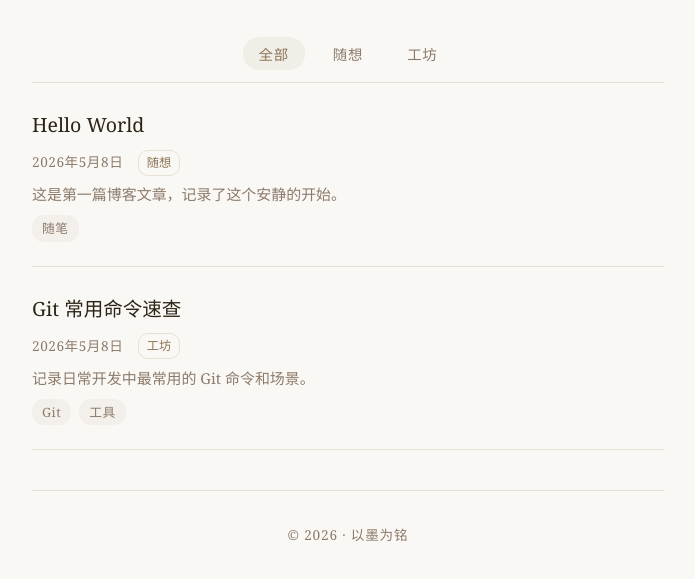
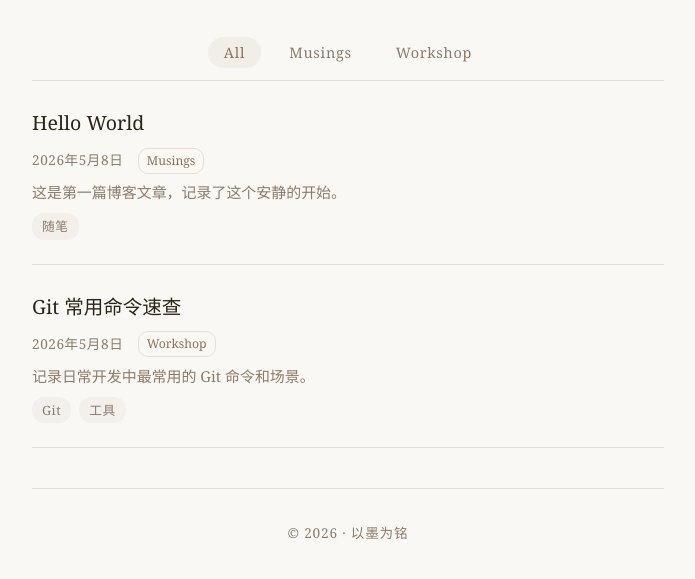
Before and after one commit to konn-submarine-bu/konn-submarine-bu.github.io, a plain HTML site: page index.html in a window 1280 px wide. Shown: the part 267-846 px from the top of the page, without its empty margins (292-987 px from the left). Drawn offline with nearby package versions, Linux system fonts and the light colour scheme.

Commit message:
Switch categories to English: Musings & Workshop

```diff
--- a/index.html
+++ b/index.html
@@ -28,9 +28,9 @@
           <p class="hero-subtitle">以简约之笔，记浮世之思。</p>
         </div>
         <nav class="category-tabs" id="category-tabs">
-          <button class="cat-tab active" data-cat="all">全部</button>
-          <button class="cat-tab" data-cat="随想">随想</button>
-          <button class="cat-tab" data-cat="工坊">工坊</button>
+          <button class="cat-tab active" data-cat="all">All</button>
+          <button class="cat-tab" data-cat="Musings">Musings</button>
+          <button class="cat-tab" data-cat="Workshop">Workshop</button>
         </nav>
         <div class="post-list" id="post-list">
           <p class="loading">载入中...</p>
--- a/posts/index.json
+++ b/posts/index.json
@@ -3,7 +3,7 @@
     "title": "Hello World",
     "slug": "hello-world",
     "date": "2026-05-08",
-    "category": "随想",
+    "category": "Musings",
     "tags": ["随笔"],
     "excerpt": "这是第一篇博客文章，记录了这个安静的开始。"
   },
@@ -11,7 +11,7 @@
     "title": "Git 常用命令速查",
     "slug": "git-cheatsheet",
     "date": "2026-05-08",
-    "category": "工坊",
+    "category": "Workshop",
     "tags": ["Git", "工具"],
     "excerpt": "记录日常开发中最常用的 Git 命令和场景。"
   }
```
Also changed, not shown: posts/git-cheatsheet.md (+1 -1 lines), posts/hello-world.md (+1 -0 lines).
